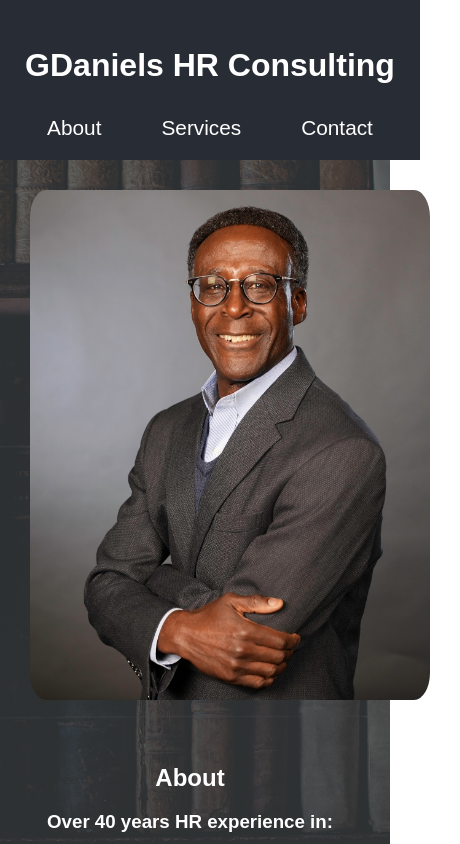
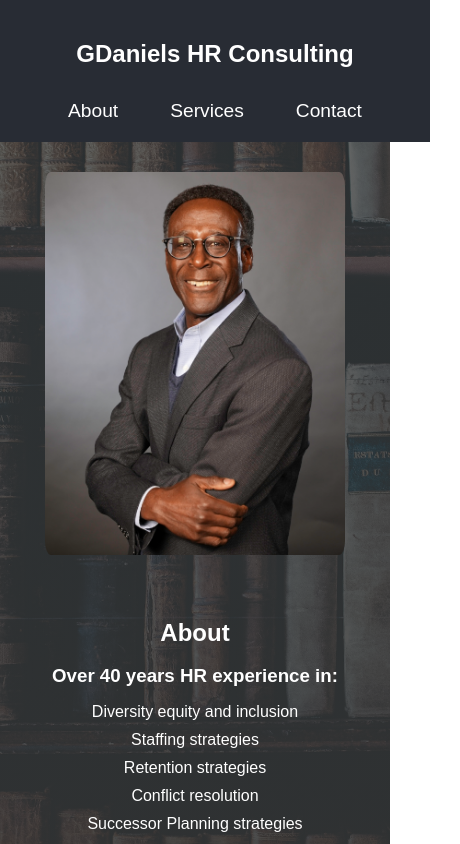
Before and after one commit to ed55567/gdanielshrconsulting, a React (Create React App) app: page / in a window 390 px wide. Shown: the top 844 px of the page, 460 px wide, since content can reach past the window. Built offline with nearby package versions, Linux system fonts and the light colour scheme.

Commit message:
added new media queries

```diff
--- a/src/App.css
+++ b/src/App.css
@@ -1,16 +1,36 @@
 .App {
-  text-align: center;
-  font-family: Arial, sans-serif;
-  padding: 0px 10px 20px 0px;
   background-image: linear-gradient(rgba(51, 51, 51, 0.7), rgba(51, 51, 51, 0.9)), url('./background-photo.jpg');
   background-size: cover;
   background-size: cover;
   background-repeat: no-repeat;
   background-position: center center;
   min-height: 100vh; /* Set the minimum height of the background to cover the entire viewport */
+
+  /* Text and layout */
+  text-align: center;
+  font-family: Arial, sans-serif;
+  padding: 0px 10px 20px 0px;
 }
 
 
+
+.background-image {
+  /* Your background styling here */
+  background-image: linear-gradient(rgba(51, 51, 51, 0.7), rgba(51, 51, 51, 0.9)), url('./background-photo.jpg');
+  /* ... other background properties */
+}
+
+.visually-hidden {
+  position: absolute;
+  overflow: hidden;
+  clip: rect(0 0 0 0);
+  height: 1px;
+  width: 1px;
+  white-space: nowrap;
+}
+
+
+/* Header */
 .App-header {
   background-color: #282c34;
   padding: 20px;
@@ -35,7 +55,7 @@ nav ul {
 }
 
 nav ul li {
-  margin: 0px 30px;
+  margin: 0px 20px;
   color: white;
   font-size: 1.3em;
 }
@@ -48,6 +68,7 @@ nav ul li a {
 
 nav ul li a:hover {
   color: #a8c0ff;
+  cursor: hand;
 }
 
 h1 {
@@ -80,3 +101,20 @@ footer {
   text-align: center;
   color: white
 }
+
+@media (max-width: 768px) {
+  .App {
+    padding: 0px;
+  }
+  .profile-photo {
+    width: 300px;
+  }
+  nav ul li {
+    margin: 0px 26px;
+    font-size: 1.2em;
+    text-align: center;
+  }
+  h1 {
+    font-size: 1.5em;
+  }
+}
--- a/src/App.js
+++ b/src/App.js
@@ -5,7 +5,11 @@ import backgroundPhoto from './background-photo.jpg';
 
 function App() {
   return (
+        <div className="App">
           <div src={backgroundPhoto} alt="backdrop" className="App">
+              <div className="background-image">
+                <span className="visually-hidden">Background Image Description</span>
+              </div>
             <header className="App-header">
               <nav>
                 <h1>GDaniels HR Consulting</h1>
@@ -28,7 +32,6 @@ function App() {
                       <li>Conflict resolution</li>
                       <li>Successor Planning strategies</li>
                     </ul>
-
               </section>
               <section id="services">
                 <h2>Services</h2>
@@ -48,6 +51,8 @@ function App() {
               <p>&copy; 2023 GDaniels HR Consulting. All rights reserved.</p>
             </footer>
           </div>
+        </div>
+
   );
 }
 
```
Lines whose indentation alone changed are shown as unchanged.
